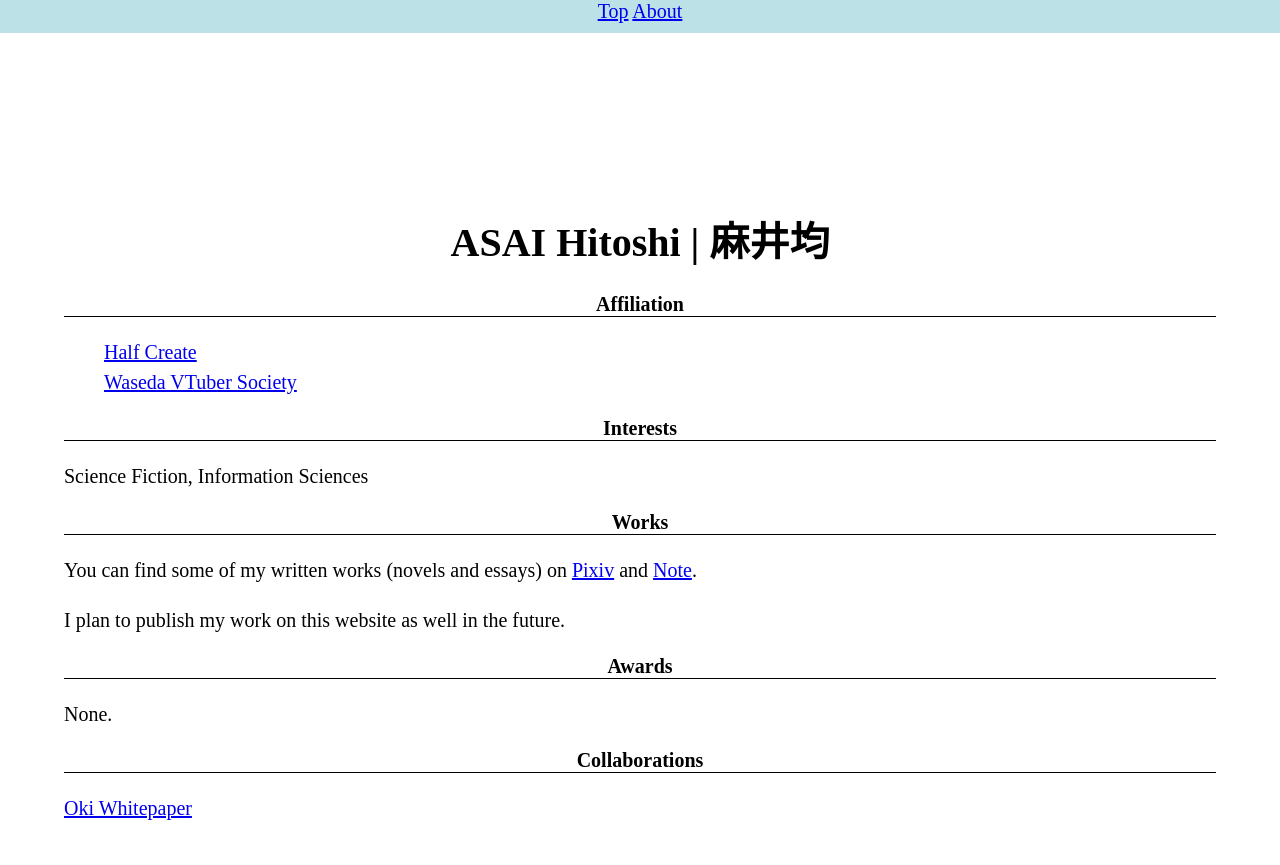
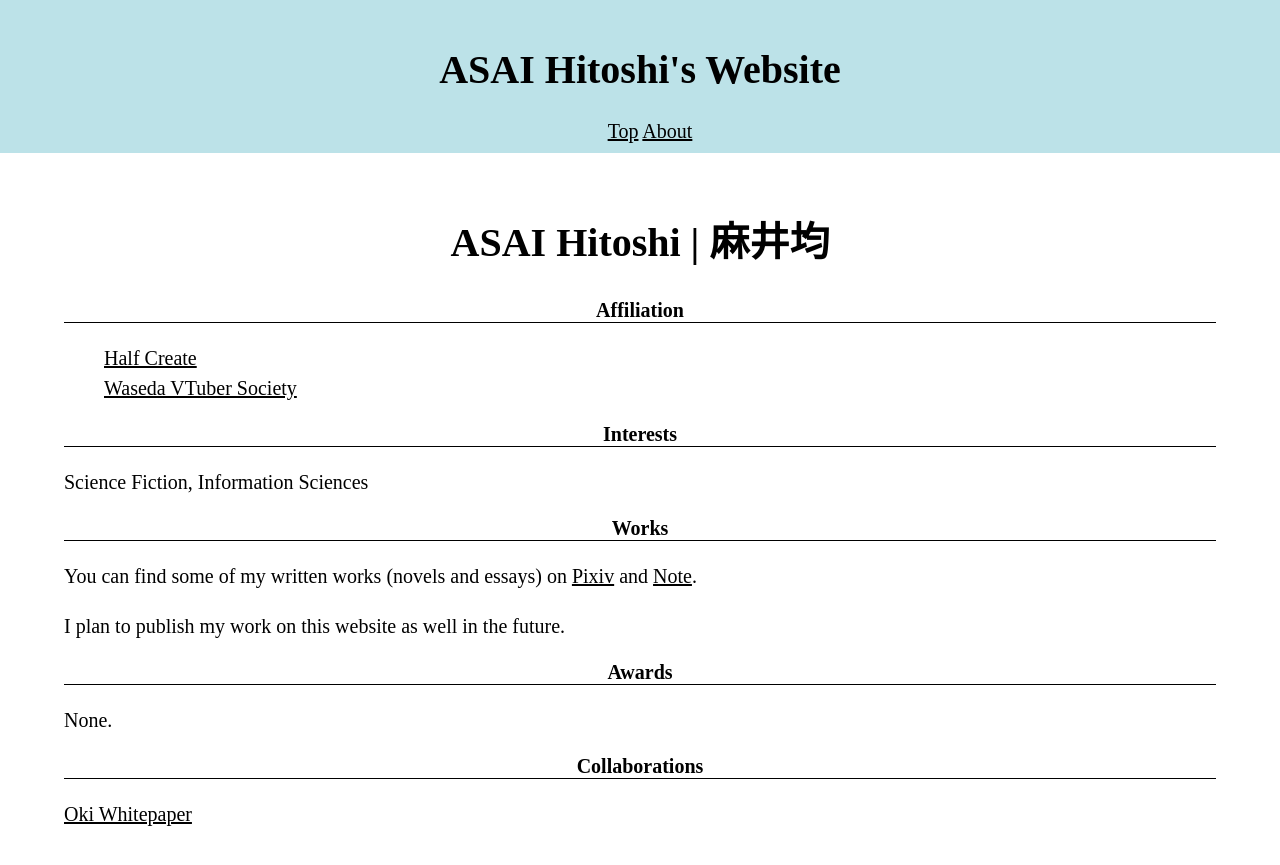
Before and after one commit to asainingen/asainingen.github.io, a Jekyll site: the page built from profile.md, in a window 1280 px wide. Shown: the top 865 px of the page. Built offline with Jekyll 4.4.1, drawn with Linux system fonts in a browser that asks for light colours; Markdown is read by kramdown in place of the engine named in the settings.

Commit message:
change link color

```diff
--- a/_layouts/default.html
+++ b/_layouts/default.html
@@ -10,6 +10,7 @@
 
   <body>
     <header>
+      <h1>ASAI Hitoshi's Website</h1>
       <nav>
       <a href="https://asai.half-create.org/">Top</a>
       <a href="https://asai.half-create.org/profile">About</a>
--- a/default.css
+++ b/default.css
@@ -39,6 +39,12 @@ footer {
 
 nav {
     text-align: center;
+    margin-left: 20px;
+    border-bottom: none;
+}
+
+a,a:hover,a:visited{
+    color: inherit;
 }
 
 p {
@@ -48,13 +54,18 @@ p {
 
 /* h要素 */
 
-h1 {
+h1 {padding-top: 20px;
+    text-align: center;
+    font-size: var(--title-fontsize);}
+
+
+h2 {
     padding-top: 20px;
     text-align: center;
     font-size: var(--title-fontsize);
 }
 
-h2 {
+h3 {
     text-align: center;
     border-bottom: 1px solid var(--hr-color);
 }
--- a/profile.md
+++ b/profile.md
@@ -3,21 +3,21 @@ layout: default
 title: Profile
 ---
 
-# ASAI Hitoshi | 麻井均
-## Affiliation
+## ASAI Hitoshi | 麻井均
+### Affiliation
 - [Half Create](https://half-create.org)
 - [Waseda VTuber Society](https://waseda.vken.org)
 
-## Interests
+### Interests
 Science Fiction, Information Sciences
 
-## Works
+### Works
 You can find some of my written works (novels and essays) on [Pixiv](https://www.pixiv.net/users/70042496) and [Note](https://note.com/asainingen).
 
 I plan to publish my work on this website as well in the future.
 
-## Awards
+### Awards
 None.
 
-## Collaborations
+### Collaborations
 [Oki Whitepaper](https://oki.half-create.org)
```
Also changed, not shown: index.md (+1 -1 lines).
